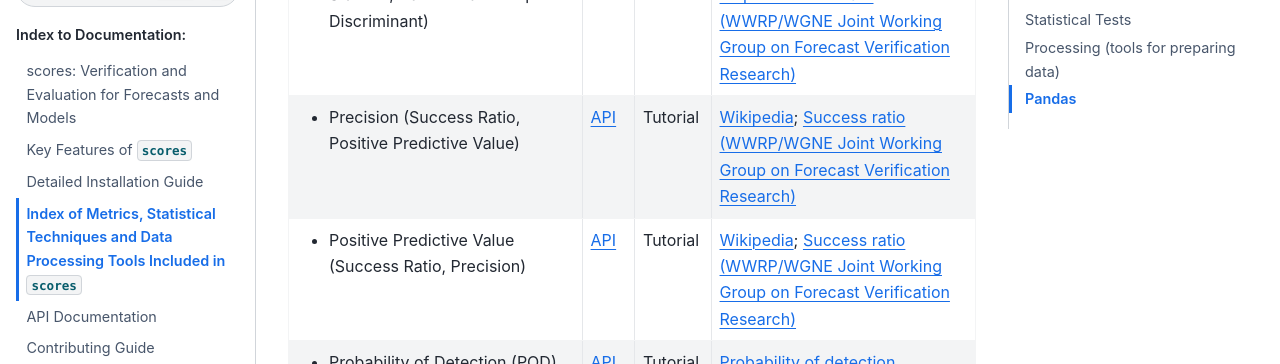
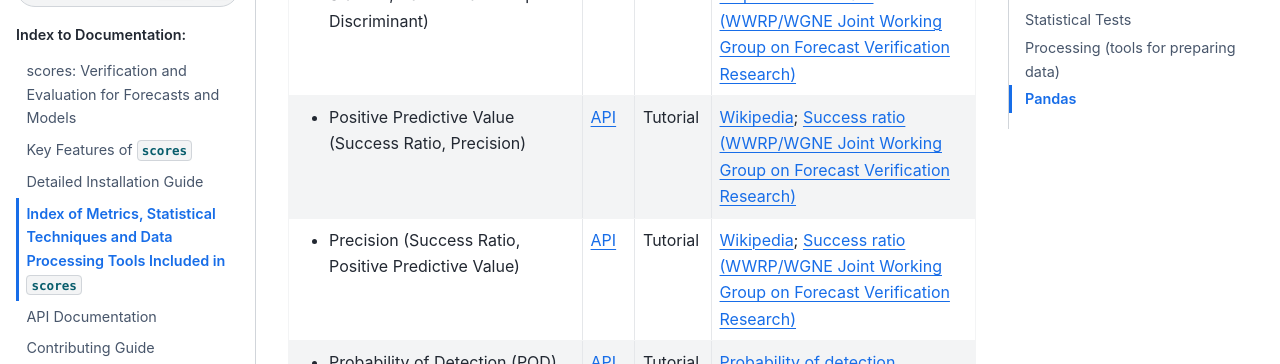
Before and after one commit to nci/scores, a Sphinx documentation site: the page built from docs/included.md, in a window 1280 px wide and 900 px high, scrolled down 5957 px. Shown: the part 153-517 px from the top of the window. Built offline with Sphinx 7.4.7 and the Sphinx Book theme 1.1.4, drawn with Linux system fonts in a browser that asks for light colours; pages that are not in the unit, such as notebooks, are missing from menus; part of the change alters nothing that is shown.

```diff
--- a/docs/included.md
+++ b/docs/included.md
@@ -424,6 +424,14 @@
   -
     [Peirce (1884)](https://doi.org/10.1126/science.ns-4.93.453.b); [Hanssen and Kuipers discriminant (WWRP/WGNE Joint Working Group on Forecast Verification Research)](https://www.cawcr.gov.au/projects/verification/#HK)
 * -
+    - Positive Predictive Value (Success Ratio, Precision)
+  -
+    [API](api.md#scores.categorical.BasicContingencyManager.positive_predictive_value)
+  -
+    [Tutorial](project:./tutorials/Binary_Contingency_Scores.md)
+  -
+    [Wikipedia](https://en.wikipedia.org/wiki/Positive_and_negative_predictive_values); [Success ratio (WWRP/WGNE Joint Working Group on Forecast Verification Research)](https://www.cawcr.gov.au/projects/verification/#SR)
+* -
     - Precision (Success Ratio, Positive Predictive Value)
   -
     [API](api.md#scores.categorical.BasicContingencyManager.precision)
@@ -431,14 +439,6 @@
     [Tutorial](project:./tutorials/Binary_Contingency_Scores.md)
   -
     [Wikipedia](https://en.wikipedia.org/wiki/Precision_and_recall); [Success ratio (WWRP/WGNE Joint Working Group on Forecast Verification Research)](https://www.cawcr.gov.au/projects/verification/#SR)
-* -
-    - Positive Predictive Value (Success Ratio, Precision)
-  -
-    [API](api.md#scores.categorical.BasicContingencyManager.positive_predictive_value)
-  -
-    [Tutorial](project:./tutorials/Binary_Contingency_Scores.md)
-  -
-    [Wikipedia](https://en.wikipedia.org/wiki/Positive_and_negative_predictive_values); [Success ratio (WWRP/WGNE Joint Working Group on Forecast Verification Research)](https://www.cawcr.gov.au/projects/verification/#SR)
 * -
     - Probability of Detection (POD) (Hit Rate, True Positive Rate, Sensitivity, Recall)
   -
```
